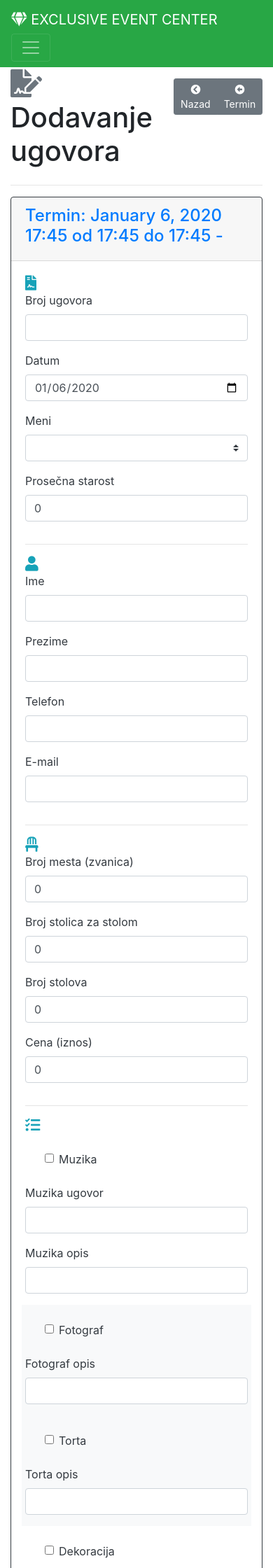
After one commit to chana-chh/rezervacije, a PHP site: template app/views/ugovor/dodavanje.twig in a window 390 px wide. The commit adds this page. Shown: the top 2240 px of the page at 70% size. Run offline with PHP 8.4, Linux system fonts and the light colour scheme; the template is opened without the code that fills it, so the values that code supplies are empty; some libraries are stand-ins or nearby versions.

Commit message:
termin dodavanje ugovora

```diff
--- a/app/Controllers/TerminController.php
+++ b/app/Controllers/TerminController.php
@@ -144,7 +144,8 @@ class TerminController extends Controller
             return $response->withRedirect($this->router->pathFor('termin.pregled.get'));
         } else {
             $this->flash->addMessage('danger', "Došlo je do greške prilikom brisanja termina.");
-            return $response->withRedirect($this->router->pathFor('ugovortermin.detalj.geti', ['id'=>$id]));
+            return $response->withRedirect($this->router->pathFor('termin.detalj.get', ['id'=>$id]));
         }
     }
+
 }
--- a/app/Models/Termin.php
+++ b/app/Models/Termin.php
@@ -12,6 +12,11 @@ class Termin extends Model
     public function tip()
     {
         return $this->belongsTo('App\Models\TipDogadjaja', 'tip_dogadjaja_id');
+    }
+
+    public function multiUgovori()
+    {
+        return $this->tip()->multi_ugovori == 1 ? true : false;
     }
 
     public function sala()
--- a/app/routes.php
+++ b/app/routes.php
@@ -51,7 +51,6 @@ $app->group('', function () {
     $this->get('/admin/logovi', '\App\Controllers\LogController:getLog')->setName('logovi');
     $this->get('/admin/logovi/pretraga', '\App\Controllers\LogController:getLogPretraga')->setName('logovi.pretraga');
     $this->post('/admin/logovi/pretraga', '\App\Controllers\LogController:postLogPretraga');
-
 })->add(new UserLevelMiddleware($container, [0]));
 
 // PREGLED
@@ -72,11 +71,13 @@ $app->group('', function () {
     $this->post('/ugovori/brisanje', '\App\Controllers\UgovorController:postUgovorBrisanje')->setName('ugovor.brisanje');
     $this->get('/ugovori/detalj/{id}', '\App\Controllers\UgovorController:getUgovorDetalj')->setName('ugovor.detalj');
     $this->post('/ugovori/uplata', '\App\Controllers\UgovorController:postUgovorUplata')->setName('ugovor.uplata');
+
+    $this->get('/ugovori/dodavanje/{termin_id}', '\App\Controllers\UgovorController:getUgovorDodavanjeTermin')->setName('termin.dodavanje.ugovor');
+
     // Termini
     $this->get('/termin/pregled[/{datum}]', '\App\Controllers\TerminController:getTerminPregled')->setName('termin.pregled.get');
     $this->get('/termin/detalj[/{id}]', '\App\Controllers\TerminController:getTerminDetalj')->setName('termin.detalj.get');
     $this->get('/termin/dodavanje[/{datum}]', '\App\Controllers\TerminController:getTerminDodavanje')->setName('termin.dodavanje.get');
     $this->post('/termin/dodavanje', '\App\Controllers\TerminController:postTerminDodavanje')->setName('termin.dodavanje.post');
     $this->post('/termin/brisanje', '\App\Controllers\TerminController:postTerminBrisanje')->setName('termin.brisanje.post');
-
 })->add(new UserLevelMiddleware($container, [200]));
--- /dev/null
+++ b/app/views/ugovor/dodavanje.twig
@@ -0,0 +1,575 @@
+{% extends "templates/app.twig" %}
+{% block naslov %}
+<div class="row mt-md-5">
+  <div class="col">
+    <h1>
+      <i class="fas fa-file-signature text-secondary"></i> Dodavanje ugovora
+    </h1>
+  </div>
+  <div class="col text-right pt-3">
+    <div class="btn-group btn-group-sm">
+      <button type="button" class="btn btn-secondary" onclick="window.history.back();" title="Povratak na prethodnu stranu"><i
+          class="fas fa-chevron-circle-left"></i> Nazad</button>
+      <a
+        href="{{ path_for('termin.detalj.get', { id: termin.id }) }}"
+        class="btn btn-secondary"
+        ><i class="fas fa-arrow-alt-circle-left"></i> Termin</a
+      >
+    </div>
+  </div>
+</div>
+<hr />
+{% endblock naslov %}
+{% block sadrzaj %}
+<div class="card border-dark mb-3">
+  <div class="card-header text-primary">
+    <h4>
+      Termin: {{ termin.datum|date() }} od {{ termin.pocetak|date("H:i") }} do {{ termin.kraj|date("H:i") }} - {{termin.tip.tip}}
+    </h4>
+  </div>
+  <div class="card-body text-dark">
+    <form action="{{ path_for('ugovor.dodavanje.post') }}" method="POST" class="needs-validation" novalidate>
+      {{ csrf | raw }}
+      <input type="hidden" name="termin_id" value="{{ termin.id }}">
+      <div class="form-row">
+        <div class="col-md-3">
+          <i class="fas fa-file-contract fa-lg text-info"></i>
+        </div>
+      </div>
+      <div class="form-row">
+        <div class="form-group col-md-3">
+          <label for="broj_ugovora">Broj ugovora</label>
+          <input
+            type="text"
+            name="broj_ugovora"
+            id="broj_ugovora"
+            autocomplete="off"
+            class="form-control{{ errors.broj_ugovora[0] ? ' is-invalid' : '' }}"
+            value="{{ old.broj_ugovora ? : '' }}"
+            maxlength="50"
+            required/>
+          <div class="valid-feedback">Odgovarajući podatak</div>
+          <div class="invalid-feedback">{{ errors.opis[0] ? : 'Obavezno polje' }}</div>
+        </div>
+        <div class="form-group col-md-3">
+          <label for="datum">Datum</label>
+          <input
+            name="datum"
+            type="date"
+            id="datum"
+            class="form-control{{ errors.datum[0] ? ' is-invalid' : '' }}"
+            value="{{ old.datum ? : 'now'|date('Y-m-d') }}"
+            required/>
+          <div class="valid-feedback">Odgovarajući podatak</div>
+          <div class="invalid-feedback">{{ errors.datum[0] ? : 'Obavezno polje' }}</div>
+        </div>
+        <div class="form-group col-md-3">
+          <label for="meni_id">Meni</label>
+          <select class="custom-select"
+            name="meni_id"
+            id="meni_id"
+            class="form-control{{ errors.meni_id[0] ? ' is-invalid' : '' }}"
+            required>
+            <option value=""></option>
+            {% for meni in meniji %}
+            <option value="{{ meni.id }}" {{ old.meni_id == meni.id ? ' selected' : '' }} data-cenamenija="{{ meni.cena }}">
+            {{ meni.naziv }} - ({{ meni.cena|number_format() }})
+          </option>
+          {% endfor %}
+          </select>
+          <div class="valid-feedback">Odgovarajući podatak</div>
+          <div class="invalid-feedback">{{ errors.meni_id[0] ? : 'Obavezno polje' }}</div>
+        </div>
+        <div class="form-group col-md-3">
+          <label for="prosek_godina">Prosečna starost</label>
+          <input
+            type="number"
+            class="form-control{{ errors.prosek_godina[0] ? ' is-invalid' : '' }}"
+            name="prosek_godina"
+            id="prosek_godina"
+            value="{{ old.prosek_godina ? : 0 }}"
+            min="0" step="1"
+            autocomplete="off"
+            required>
+          <div class="valid-feedback">Odgovarajući podatak</div>
+          <div class="invalid-feedback">{{ errors.prosek_godina[0] ? : 'Obavezno polje' }}</div>
+        </div>
+      </div>
+      <hr>
+      <div class="form-row">
+        <div class="col-md-3">
+          <i class="fas fa-user fa-lg text-info"></i>
+        </div>
+      </div>
+       <div class="form-row">
+        <div class="form-group col-md-3">
+          <label for="ime">Ime</label>
+          <input
+            type="text"
+            class="form-control{{ errors.ime[0] ? ' is-invalid' : '' }}"
+            value="{{ old.ime ? : '' }}"
+            name="ime"
+            id="ime"
+            autocomplete="off"
+            required>
+          <div class="valid-feedback">Odgovarajući podatak</div>
+          <div class="invalid-feedback">{{ errors.ime[0] ? : 'Obavezno polje' }}</div>
+        </div>
+        <div class="form-group col-md-3">
+          <label for="prezime">Prezime</label>
+          <input
+            type="text"
+            class="form-control{{ errors.prezime[0] ? ' is-invalid' : '' }}"
+            value="{{ old.prezime ? : '' }}"
+            name="prezime"
+            id="prezime"
+            autocomplete="off"
+            required>
+          <div class="valid-feedback">Odgovarajući podatak</div>
+          <div class="invalid-feedback">{{ errors.prezime[0] ? : 'Obavezno polje' }}</div>
+        </div>
+        <div class="form-group col-md-3">
+          <label for="telefon">Telefon</label>
+          <input type="text"
+            class="form-control{{ errors.telefon[0] ? ' is-invalid' : '' }}"
+            value="{{ old.telefon ? : '' }}"
+            name="telefon"
+            id="telefon"
+            autocomplete="off">
+          <div class="valid-feedback">Odgovarajući podatak</div>
+          <div class="invalid-feedback">{{ errors.telefon[0] ? : 'Obavezno polje' }}</div>
+        </div>
+         <div class="form-group col-md-3">
+          <label for="email">E-mail</label>
+          <input
+            type="email"
+            class="form-control{{ errors.email[0] ? ' is-invalid' : '' }}"
+            value="{{ old.email ? : '' }}"
+            name="email"
+            id="email"
+            autocomplete="off">
+          <div class="valid-feedback">Odgovarajući podatak</div>
+          <div class="invalid-feedback">{{ errors.email[0] ? : 'Obavezno polje' }}</div>
+        </div>
+      </div>
+      <hr>
+      <div class="form-row">
+        <div class="col-md-3">
+          <i class="fas fa-chair fa-lg text-info"></i>
+        </div>
+      </div>
+      <div class="form-row">
+        <div class="form-group col-md-3">
+          <label for="broj_mesta">Broj mesta (zvanica)</label>
+          <input
+            type="number"
+            class="form-control{{ errors.broj_mesta[0] ? ' is-invalid' : '' }}"
+            name="broj_mesta"
+            id="broj_mesta"
+            value="{{ old.broj_mesta ? : 0 }}"
+            min="0" step="1"
+            autocomplete="off"
+            required>
+          <div class="valid-feedback">Odgovarajući podatak</div>
+          <div class="invalid-feedback">{{ errors.broj_mesta[0] ? : 'Obavezno polje' }}</div>
+        </div>
+        <div class="form-group col-md-3">
+          <label for="broj_mesta_po_stolu">Broj stolica za stolom</label>
+          <input
+            type="number"
+            class="form-control{{ errors.broj_mesta_po_stolu[0] ? ' is-invalid' : '' }}"
+            name="broj_mesta_po_stolu"
+            id="broj_mesta_po_stolu"
+            value="{{ old.broj_mesta_po_stolu ? : 0 }}"
+            min="0" step="1"
+            autocomplete="off"
+            required>
+          <div class="valid-feedback">Odgovarajući podatak</div>
+          <div class="invalid-feedback">{{ errors.broj_mesta[0] ? : 'Obavezno polje' }}</div>
+        </div>
+        <div class="form-group col-md-3">
+          <label for="broj_stolova">Broj stolova</label>
+          <input
+            type="number"
+            class="form-control{{ errors.broj_stolova[0] ? ' is-invalid' : '' }}"
+            name="broj_stolova"
+            id="broj_stolova"
+            value="{{ old.broj_stolova ? : 0 }}"
+            min="0" step="1"
+            autocomplete="off"
+            required>
+          <div class="valid-feedback">Odgovarajući podatak</div>
+          <div class="invalid-feedback">{{ errors.broj_stolova[0] ? : 'Obavezno polje' }}</div>
+        </div>
+        <div class="form-group col-md-3">
+          <label for="iznos">Cena (iznos)</label>
+          <input
+            type="number"
+            class="form-control{{ errors.iznos[0] ? ' is-invalid' : '' }}"
+            name="iznos"
+            id="iznos"
+            value="{{ old.iznos ? : 0.00 }}"
+            min="0" step="0.01"
+            autocomplete="off"
+            required>
+          <div class="valid-feedback">Odgovarajući podatak</div>
+          <div class="invalid-feedback">{{ errors.iznos[0] ? : 'Obavezno polje' }}</div>
+        </div>
+      </div>
+       <hr>
+      <div class="form-row">
+        <div class="col-md-3">
+          <i class="fas fa-tasks fa-lg text-info"></i>
+        </div>
+      </div>
+       <div class="form-row">
+        <div class="form-group col-md-2">
+          <label class="mt-4 pl-5">
+                <input
+                  type="checkbox"
+                  name="muzika_chk"
+                  id="muzika_chk"
+                  class="form-check-input{{ errors.muzika_chk[0] ? ' is-invalid' : '' }}"
+                  value="1"
+                  {{ old.muzika_chk ? 'checked' : '' }}>
+                Muzika
+          </label>
+        </div>
+        <div class="form-group col-md-4">
+          <label for="muzika_ugovor">Muzika ugovor</label>
+          <input type="text" class="form-control" name="muzika_ugovor" id="muzika_ugovor" value="{{ old.muzika_ugovor ? : '' }}" autocomplete="off">
+        </div>
+        <div class="form-group col-md-6">
+          <label for="muzika_opis">Muzika opis</label>
+          <input type="text" class="form-control" name="muzika_opis" id="muzika_opis" value="{{ old.muzika_opis ? : '' }}" autocomplete="off">
+        </div>
+      </div>
+      <div class="form-row bg-light">
+        <div class="form-group col-md-2">
+          <label class="mt-4 pl-5">
+                <input
+                  type="checkbox"
+                  name="fotograf_chk"
+                  id="fotograf_chk"
+                  class="form-check-input{{ errors.fotograf_chk[0] ? ' is-invalid' : '' }}"
+                  value="1"
+                  {{ old.fotograf_chk ? 'checked' : '' }}>
+                Fotograf
+          </label>
+        </div>
+        <div class="form-group col-md-4">
+          <label for="fotograf_opis">Fotograf opis</label>
+          <input type="text" class="form-control" name="fotograf_opis" id="fotograf_opis" value="{{ old.fotograf_opis ? : '' }}" autocomplete="off">
+        </div>
+        <div class="form-group col-md-2">
+          <label class="mt-4 pl-5">
+                <input
+                  type="checkbox"
+                  name="torta_chk"
+                  id="torta_chk"
+                  class="form-check-input{{ errors.torta_chk[0] ? ' is-invalid' : '' }}"
+                  value="1"
+                  {{ old.torta_chk ? 'checked' : '' }}>
+                Torta
+          </label>
+        </div>
+        <div class="form-group col-md-4">
+          <label for="torta_opis">Torta opis</label>
+          <input type="text" class="form-control" name="torta_opis" id="torta_opis" value="{{ old.torta_opis ? : '' }}" autocomplete="off">
+        </div>
+      </div>
+      <div class="form-row">
+        <div class="form-group col-md-2">
+          <label class="mt-4 pl-5">
+                <input
+                  type="checkbox"
+                  name="dekoracija_chk"
+                  id="dekoracija_chk"
+                  class="form-check-input{{ errors.dekoracija_chk[0] ? ' is-invalid' : '' }}"
+                  value="1"
+                  {{ old.dekoracija_chk ? 'checked' : '' }}>
+                Dekoracija
+          </label>
+        </div>
+        <div class="form-group col-md-4">
+          <label for="dekoracija_opis">Dekoracija opis</label>
+          <input type="text" class="form-control" name="dekoracija_opis" id="dekoracija_opis" value="{{ old.dekoracija_opis ? : '' }}" autocomplete="off">
+        </div>
+        <div class="form-group col-md-2">
+          <label class="mt-4 pl-5">
+                <input
+                  type="checkbox"
+                  name="kokteli_chk"
+                  id="kokteli_chk"
+                  class="form-check-input{{ errors.kokteli_chk[0] ? ' is-invalid' : '' }}"
+                  value="1"
+                  {{ old.kokteli_chk ? 'checked' : '' }}>
+                Kokteli
+          </label>
+        </div>
+        <div class="form-group col-md-4">
+          <label for="kokteli_opis">Kokteli opis</label>
+          <input type="text" class="form-control" name="kokteli_opis" id="kokteli_opis" value="{{ old.kokteli_opis ? : '' }}" autocomplete="off">
+        </div>
+      </div>
+      <div class="form-row bg-light">
+        <div class="form-group col-md-2">
+          <label class="mt-4 pl-5">
+                <input
+                  type="checkbox"
+                  name="slatki_sto_chk"
+                  id="slatki_sto_chk"
+                  class="form-check-input{{ errors.slatki_sto_chk[0] ? ' is-invalid' : '' }}"
+                  value="1"
+                  {{ old.slatki_sto_chk ? 'checked' : '' }}>
+                Slatki sto
+          </label>
+        </div>
+        <div class="form-group col-md-4">
+          <label for="slatki_sto_opis">Slatki sto opis</label>
+          <input type="text" class="form-control" name="slatki_sto_opis" id="slatki_sto_opis" value="{{ old.slatki_sto_opis ? : '' }}" autocomplete="off">
+        </div>
+        <div class="form-group col-md-2">
+          <label class="mt-4 pl-5">
+                <input
+                  type="checkbox"
+                  name="vocni_sto_chk"
+                  id="vocni_sto_chk"
+                  class="form-check-input{{ errors.vocni_sto_chk[0] ? ' is-invalid' : '' }}"
+                  value="1"
+                  {{ old.vocni_sto_chk ? 'checked' : '' }}>
+                Voćni sto
+          </label>
+        </div>
+        <div class="form-group col-md-4">
+          <label for="vocni_sto_opis">Voćni sto opis</label>
+          <input type="text" class="form-control" name="vocni_sto_opis" id="vocni_sto_opis" value="{{ old.vocni_sto_opis ? : '' }}" autocomplete="off">
+        </div>
+      </div>
+      <hr>
+      <div class="form-row">
+        <div class="form-group col-md-6">
+          <label for="posebni_zahtevi">Posebni zahtevi</label>
+          <textarea class="form-control" name="posebni_zahtevi" id="posebni_zahtevi" rows="3">{{ old.posebni_zahtevi ?  : '' }}</textarea>
+        </div>
+        <div class="form-group col-md-6">
+          <label for="napomena">Napomena</label>
+          <textarea class="form-control" name="napomena" id="napomena" rows="3">{{ old.napomena ?  : '' }}</textarea>
+        </div>
+      </div>
+      <hr>
+      <div class="form-row justify-content-between mt-2">
+        <div class="col-12 text-right align-self-end">
+          <button type="submit" class="btn btn-info" title="Dodaj novi ugovor"><i class="fas fa-plus-square"></i> &emsp;Dodaj</button>
+          <a href="{{ path_for('termin.detalj.get', { id: termin.id }) }}" class="btn btn-outline-warning">
+            <i class="fas fa-ban"></i> Otkaži</a>
+        </div>
+      </div>
+    </form>
+  </div>
+</div>
+{% endblock sadrzaj %}
+{% block traka %}
+  <div class="card border-dark mb-3">
+    <div class="card-header">Kalkulacije/preporuke</div>
+    <div class="card-body text-dark">
+      <div class="row">
+        <h5 class="ml-3 text-warning">Kapacitet</h5>
+      </div>
+      <div class="row">
+        <ul>
+          <li class="ml-3">Maksimalni kapacitet sale (stolovi) : <span class="text-info"><strong>{{termin.sala.max_kapacitet_stolova}}</strong></span></li>
+          <li class="ml-3">Maksimalni kapacitet sale (zvanice) : <span class="text-info"><strong>{{termin.sala.max_kapacitet_mesta}}</strong></span></li>
+          <li class="ml-3">Iskorišćeno stolova : <span class="text-info"><strong>{{termin.popunjeniStolovi()}}</strong></span></li>
+          <li class="ml-3">Iskorišćeno zvanica : <span class="text-info"><strong>{{termin.popunjenaMesta()}}</strong></span></li>
+        </ul>
+        <ul>
+          <li class="ml-3">Slobodnih stolova : <span class="text-success"><strong>{{termin.sala.max_kapacitet_stolova - termin.popunjeniStolovi()}}</strong></span></li>
+          <li class="ml-3">Slobodnih mesta za zvanice : <span class="text-success"><strong>{{termin.sala.max_kapacitet_mesta - termin.popunjenaMesta()}}</strong></span></li>
+        </ul>
+      </div>
+      <div class="row">
+        <h5 class="ml-3 text-warning">Preporučena cena (iznos)</h5>
+      </div>
+      <div class="row">
+        <div class="col-md-6">
+          <label for="preporucena"><small class="text-info">(broj mesta * cena menija)</small></label>
+          <input type="number" class="form-control" name="preporucena" id="preporucena" value="{{ old.preporucena ? : 0 }}" min="0" step="1" autocomplete="off" required>
+        </div>
+      </div>
+      <hr>
+      <div class="row">
+        <h5 class="ml-3 text-warning">Predlog raspodele stolica</h5>
+      </div>
+      <div class="row">
+        <div class="col-md-6">
+          <label for="stolovi">Popunjeni stolovi</label>
+          <input type="number" class="form-control" name="stolovi" id="stolovi" min="0">
+        </div>
+         <div class="col-md-6">
+          <label for="stolice">Stolice za popunjenim stolovima</label>
+          <input type="number" class="form-control" name="stolice" id="stolice" min="0" >
+        </div>
+      </div>
+       <div class="row">
+        <div class="col-md-6 stolice01">
+          <label for="stolice01">Stolice za dodatnim stolom I</label>
+          <input type="number" class="form-control" name="stolice01" id="stolice01" min="0">
+        </div>
+         <div class="col-md-6 stolice02">
+          <label for="stolice02">Stolice za dodatnim stolom II</label>
+          <input type="number" class="form-control" name="stolice02" id="stolice02" min="0" >
+        </div>
+      </div>
+      {#
+      {% if ugovori|length > 0 %}
+      <div class="row">
+        <h5 class="ml-3 text-warning">Prethodno sklopljeni ugovori u ovom terminu</h5>
+      </div>
+      <div class="row">
+      <div class="col-md-12">
+      <table class="table table-sm table-striped" style="font-size: 0.75rem;">
+      <thead>
+      <tr>
+        <th class="w-5" scope="col">#</th>
+        <th class="w-20" scope="col">Broj</th>
+        <th class="w-20" scope="col">Datum</th>
+        <th class="w-20" scope="col">Ime i prezime</th>
+        <th class="w-15" scope="col">Telefon, e-mail</th>
+        <th class="w-20" scope="col">Napomena</th>
+      </tr>
+    </thead>
+    <tbody>
+      {% for ugovor in ugovori %}
+      <tr>
+        <th scope="row">{{ loop.index }}</th>
+        <td><strong>{{ ugovor.broj_ugovora }}</strong></td>
+        <td>{{ ugovor.datum }}</td>
+        <td>{{ ugovor.ime }} {{ ugovor.prezime }}</td>
+        <td>{{ ugovor.telefon }}, <a href="mailto:{{ ugovor.email }}">{{ ugovor.email }}</a></td>
+        <td>{{ ugovor.napomena }}</td>
+      </tr>
+      {% endfor %}
+    </tbody>
+  </table>
+  </div>
+  </div>
+  {% endif %}
+  #}
+    </div>
+  </div>
+{% endblock traka %}
+{% block skripta %}
+  <script>
+
+    $(document).ready(function () {
+
+      $('.stolice01').hide();
+      $('.stolice02').hide();
+
+      $('#broj_mesta').keyup(function(event) {
+        preporucenaCena();
+        if($('#broj_mesta_po_stolu').val()){
+          raspodela();
+        }
+        if($('#stolice01').val() != 0 && $('#stolice02').val() != 0){
+          $('.stolice01').show();
+          $('.stolice02').show();
+        }else if($('#stolice01').val() != 0 && $('#stolice02').val() == 0){
+          $('.stolice01').show();
+          $('.stolice02').hide();
+        }else{
+          $('.stolice01').hide();
+          $('.stolice02').hide();
+        }
+
+      });
+
+       $('#broj_mesta_po_stolu').keyup(function(event) {
+        if($('#broj_mesta').val()){
+          raspodela();
+        }
+        if($('#stolice01').val() != 0 && $('#stolice02').val() != 0){
+          $('.stolice01').show();
+          $('.stolice02').show();
+        }else if($('#stolice01').val() != 0 && $('#stolice02').val() == 0){
+          $('.stolice01').show();
+          $('.stolice02').hide();
+        }else{
+          $('.stolice01').hide();
+          $('.stolice02').hide();
+        }
+
+      });
+
+      $('#meni_id').change(function(){
+         preporucenaCena();
+      });
+
+    });
+
+    function preporucenaCena()
+    {
+      $('#preporucena').val($('#meni_id').children('option:selected').data('cenamenija') * $('#broj_mesta').val());
+    }
+
+    function raspodela()
+    {
+        $('#stolovi').val(0);
+        $('#stolice').val(0);
+        $('#stolice01').val(0);
+        $('#stolice02').val(0);
+
+        var brm = $('#broj_mesta').val();
+        var brs = $('#broj_mesta_po_stolu').val();
+        var ostatak = 0;
+
+        if (brm % brs == 0)
+        {
+           $('#stolovi').val(Math.floor(brm/brs));
+           $('#stolice').val(brs);
+        }
+        else if (brm % brs >= 6)
+        {
+           $('#stolovi').val(Math.floor(brm/brs));
+           $('#stolice').val(brs);
+           $('#stolice01').val(brm % brs);
+        }
+        else
+        {
+            $('#stolovi').val((Math.floor(brm/brs))-1);
+            $('#stolice').val(brs);
+            ostatak = brm%brs;
+            $('#stolice01').val(Math.floor((parseInt(ostatak)+parseInt(brs))/2));
+            $('#stolice02').val(Math.ceil((parseInt(ostatak)+parseInt(brs))/2));
+        }
+    }
+
+    // bootstrap validation
+    (function() {
+    "use strict";
+    window.addEventListener(
+      "load",
+      function() {
+        // Fetch all the forms we want to apply custom Bootstrap validation styles to
+        var forms = document.getElementsByClassName("needs-validation");
+        // Loop over them and prevent submission
+        var validation = Array.prototype.filter.call(forms, function(form) {
+          form.addEventListener(
+            "submit",
+            function(event) {
+              if (form.checkValidity() === false) {
+                event.preventDefault();
+                event.stopPropagation();
+              }
+              form.classList.add("was-validated");
+            },
+            false
+          );
+        });
+      },
+      false
+    );
+  })();
+  </script>
+{% endblock skripta %}
```
Also changed, not shown: app/Controllers/UgovorController.php (+29 -13 lines), app/views/termin/detalj.twig (+17 -1 lines).
